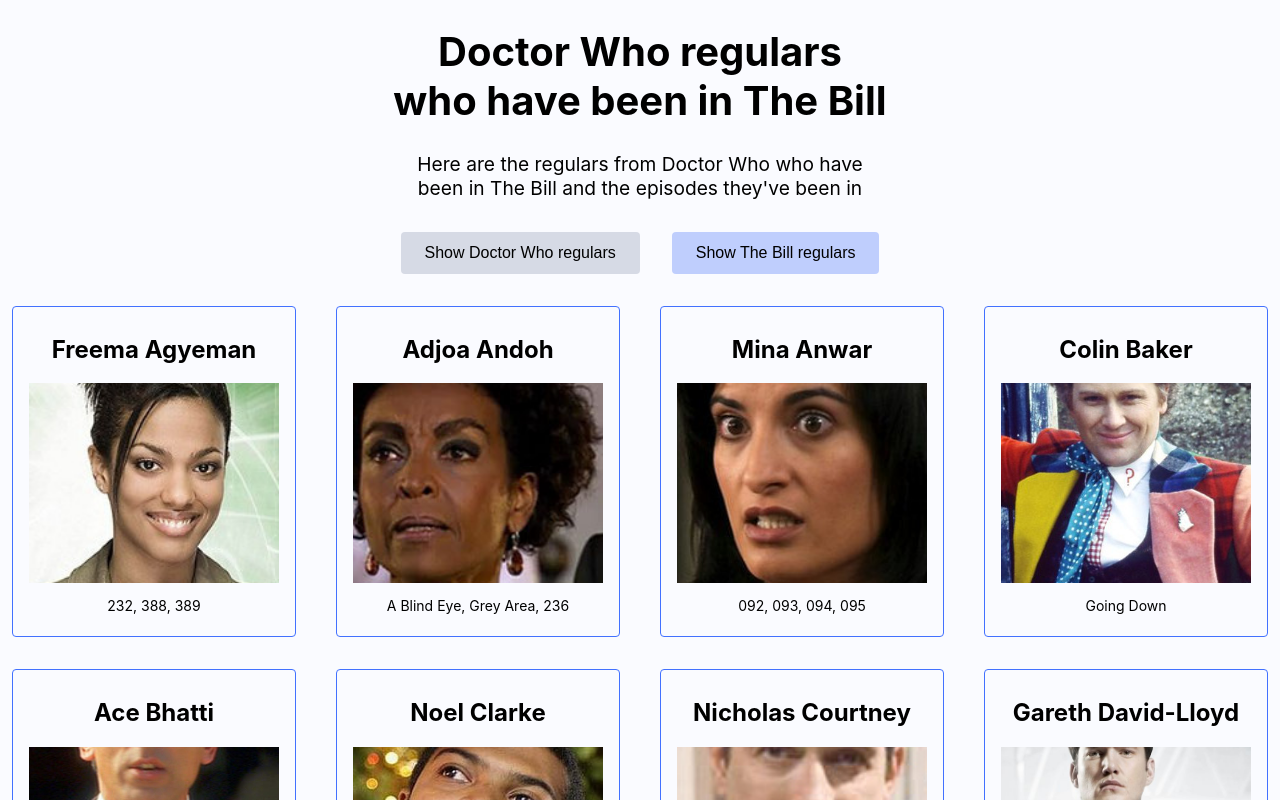
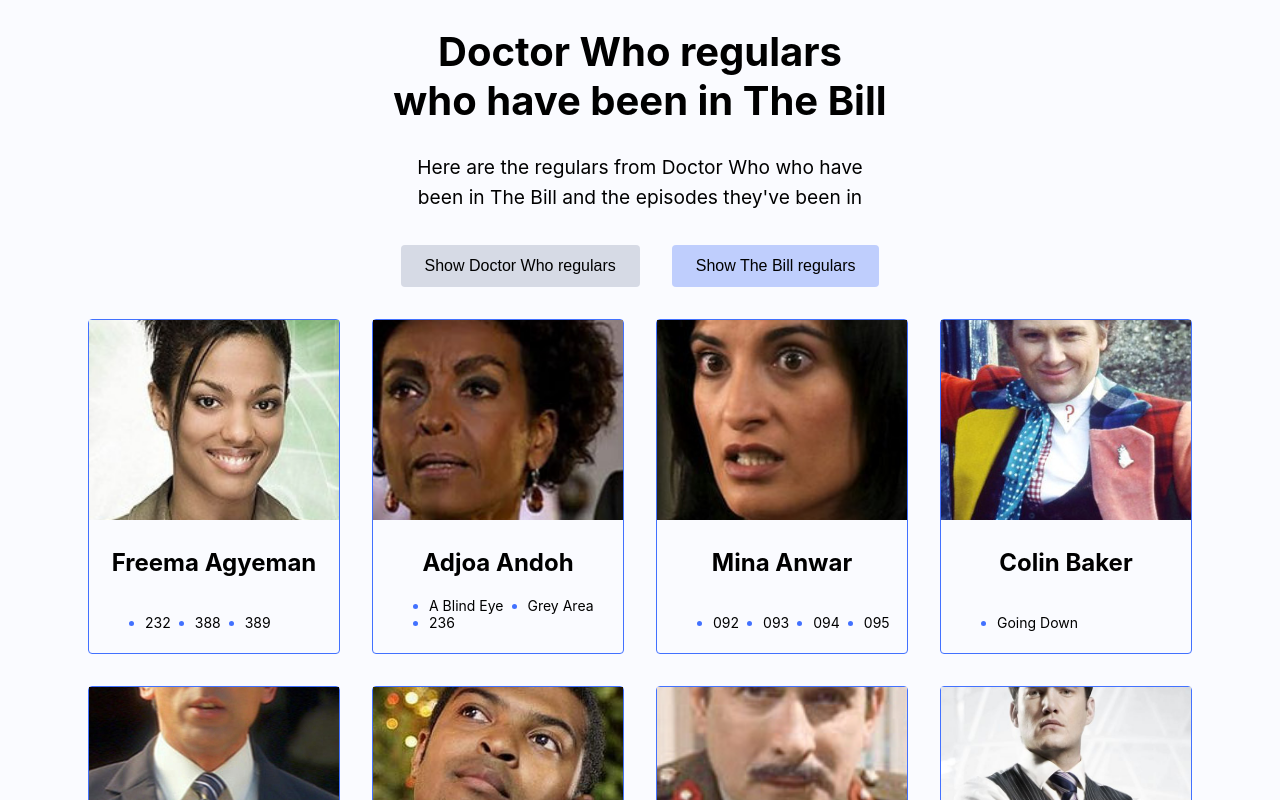
Before and after one commit to nicm42/doctor-who-and-the-bill, a React (Vite) app: page / in a window 1280 px wide. Both pictures are taken after a click on the button "Show Doctor Who regulars". Shown: the top 800 px of the page. Built offline with nearby package versions, Linux system fonts and the light colour scheme.

Commit message:
Improved card layout

```diff
--- a/src/App.scss
+++ b/src/App.scss
@@ -12,6 +12,7 @@
   max-width: 50ch;
   text-align: center;
   text-wrap: balance;
+  line-height: 1.6;
 }
 
 .buttons {
@@ -47,4 +48,5 @@
   display: flex;
   flex-wrap: wrap;
   gap: 2rem;
+  justify-content: center;
 }
--- a/src/components/Card.jsx
+++ b/src/components/Card.jsx
@@ -3,14 +3,20 @@
 
 function Card({ name, imgsrc, imgalt, episodes }) {
   const imageURL = `assets/${imgsrc}`;
-  // Put a comma between each episode
-  const formattedEpisodes = episodes.map((episode, index) => (index > 0 ? `, ${episode}` : episode));
 
   return (
     <div className="card" data-testid="card">
-      <h2 className="card--name">{name}</h2>
       <img className="card--image" src={imageURL} alt={imgalt} />
-      <p className="card--episodes">{formattedEpisodes}</p>
+      <div className="card--text">
+        <h2 className="card--name">{name}</h2>
+        <ul className="card--episodes">
+          {episodes.map((episode) => (
+            <li className="card--episode" key={episode}>
+              {episode}
+            </li>
+          ))}
+        </ul>
+      </div>
     </div>
   );
 }
--- a/src/components/Card.scss
+++ b/src/components/Card.scss
@@ -1,23 +1,37 @@
 .card {
   border: 1px solid var(--card-border);
   border-radius: var(--border-radius);
+  width: 250px;
   display: flex;
   flex-direction: column;
-  margin-inline: auto;
+}
+
+.card--text {
+  display: flex;
+  flex-direction: column;
   padding: 0.5rem 1rem;
-  width: 250px;
+  flex-grow: 1;
 }
 
 .card--name {
+  flex-grow: 1;
   font-size: 1.5rem;
   text-align: center;
 }
 
 .card--image {
-  flex-grow: 1;
-  max-height: 200px;
+  height: 200px;
+  width: 100%;
 }
 
 .card--episodes {
   font-size: 0.875rem;
+  margin-top: auto;
+  display: flex;
+  flex-wrap: wrap;
+  column-gap: 24px;
 }
+
+.card--episode::marker {
+  color: var(--card-border);
+}
--- a/src/index.scss
+++ b/src/index.scss
@@ -9,6 +9,7 @@
   // Others
   --border-radius: 0.25em;
 
+  color: #000;
   font-family: Inter, system-ui, Avenir, Helvetica, Arial, sans-serif;
 }
 
```
